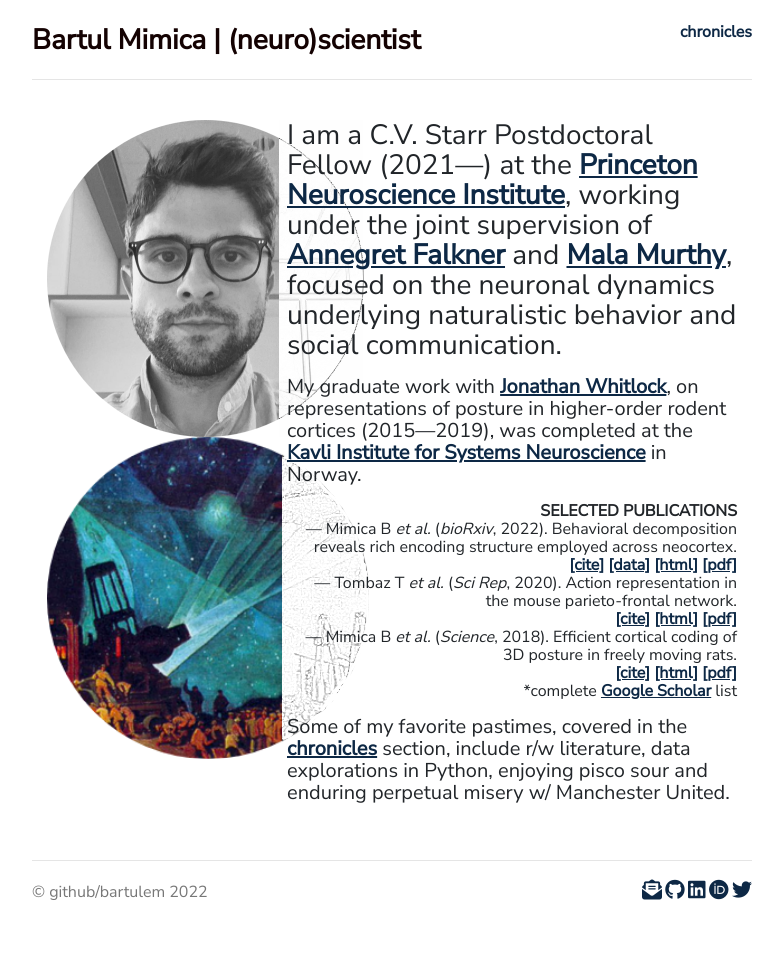
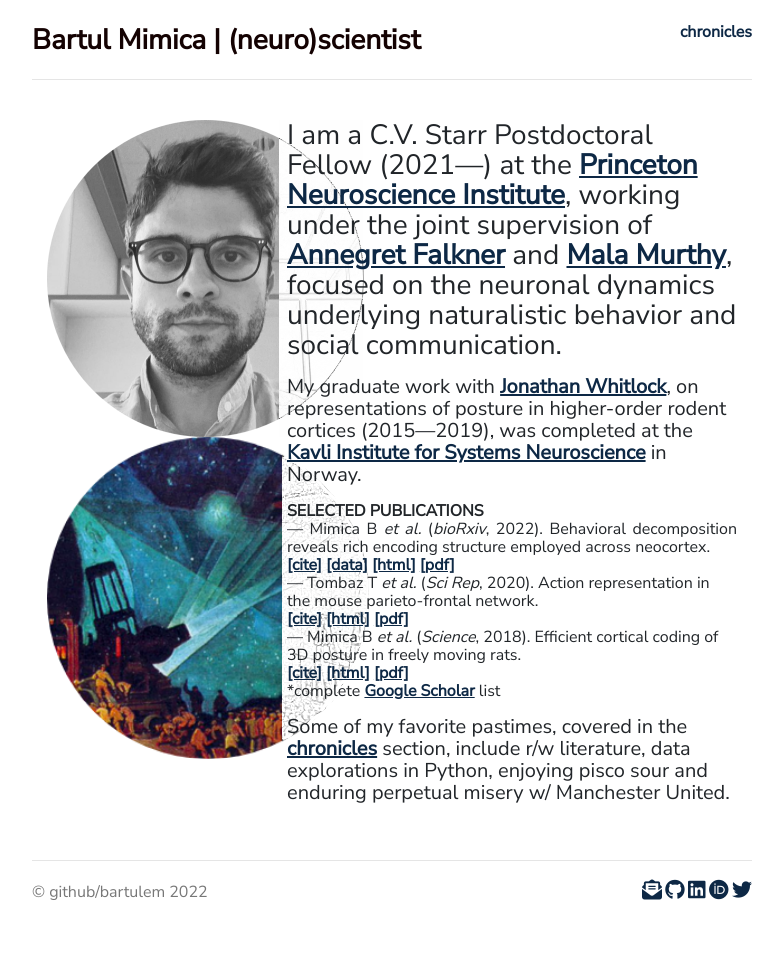
Before and after one commit to bartulem/bartulem.github.io, a Jekyll site: the page built from index.html, in a window 1280 px wide. Shown: the whole page, without its empty margins (248-1031 px from the left). Built offline with Jekyll 4.4.1, drawn with Linux system fonts in a browser that asks for light colours; nearby versions of some CDN libraries; comment, search, counter and statistics services are not loaded; a style sheet for code colours, icons or effects is not loaded.

Commit message:
change pubs layout v25

```diff
--- a/index.html
+++ b/index.html
@@ -16,8 +16,8 @@
 
 	<p>My graduate work with <a style= "text-decoration: underline" target="_blank" href="https://www.whitlocklab.org/">Jonathan Whitlock</a>, on representations of posture in higher-order rodent cortices (2015—2019), was completed at the <a style= "text-decoration: underline" target="_blank" href="https://www.ntnu.edu/kavli">Kavli Institute for Systems Neuroscience</a> in Norway.</p>
 
-	<p align="right" class="publications"> <b>SELECTED PUBLICATIONS</b>
-	<br/> — Mimica B <em>et al.</em> (<em>bioRxiv</em>, 2022). Behavioral decomposition reveals rich encoding structure employed across neocortex. <br/> <a href="files/mimica2022.bib" download><u>[cite]</u></a> <a href="https://figshare.com/articles/dataset/Rat_3D_Tracking_E-Phys_KISN_2020_Dataset/17903834" target="_blank"><u>[data]</u></a> <a href="https://www.biorxiv.org/content/10.1101/2022.02.08.479515v2" target="_blank"><u>[html]</u></a> <a href="/files/MTBFDW_2022_bioRxiv.pdf" target="_blank"><u>[pdf]</u></a> <a class="altmetric-embed" data-badge-popover="right" data-badge-type="4" data-doi="10.1101/2022.02.08.479515" data-hide-no-mentions="false"></a> </a> <span class="__dimensions_badge_embed__" data-doi="10.1101/2022.02.08.479515" data-style="small_rectangle"></span><script async src="https://badge.dimensions.ai/badge.js" charset="utf-8"></script>
+	<p align="justify" class="publications"> <b>SELECTED PUBLICATIONS</b>
+	<br/> — Mimica B <em>et al.</em> (<em>bioRxiv</em>, 2022). Behavioral decomposition reveals rich encoding structure employed across neocortex. <br/> <a href="files/mimica2022.bib" download><u>[cite]</u></a> <a href="https://figshare.com/articles/dataset/Rat_3D_Tracking_E-Phys_KISN_2020_Dataset/17903834" target="_blank"><u>[data]</u></a> <a href="https://www.biorxiv.org/content/10.1101/2022.02.08.479515v2" target="_blank"><u>[html]</u></a> <a href="/files/MTBFDW_2022_bioRxiv.pdf" target="_blank"><u>[pdf]</u></a> <a class="altmetric-embed" data-badge-popover="right" data-badge-type="4" data-doi="10.1101/2022.02.08.479515" data-hide-no-mentions="false"></a> </a> <span class="__dimensions_badge_embed__" data-doi="10.1101/2022.02.08.479515" data-style="small_circle"></span><script async src="https://badge.dimensions.ai/badge.js" charset="utf-8"></script>
 	<br/> — Tombaz T <em>et al.</em> (<em>Sci Rep</em>, 2020). Action representation in <br/> the mouse parieto-frontal network. <br/> <a href="files/tombaz2020.bib" download><u>[cite]</u></a> <a href="https://www.nature.com/articles/s41598-020-62089-6?error=cookies_not_supported&code=e0a538d4-9569-4b30-b2d1-d78d1c8e03b3" target="_blank"><u>[html]</u></a> <a href="/files/tombaz2020_scireports.pdf" target="_blank"><u>[pdf]</u></a> <a class="altmetric-embed" data-badge-popover="right" data-badge-type="4" data-doi="10.1038/s41598-020-62089-6" data-hide-no-mentions="true"></a> </a> <span class="__dimensions_badge_embed__" data-doi="10.1038/s41598-020-62089-6" data-style="small_rectangle"></span><script async src="https://badge.dimensions.ai/badge.js" charset="utf-8"></script>
 	<br/> — Mimica B <em>et al.</em> (<em>Science</em>, 2018). Efficient cortical coding of <br/> 3D posture in freely moving rats. <br/> <a href="/files/mimica2018.bib" download><u>[cite]</u></a> <a href="https://science.sciencemag.org/content/362/6414/584" target="_blank"><u>[html]</u></a> <a href="files/mimica2018_science.pdf" target="_blank"><u>[pdf]</u></a> <a class="altmetric-embed" data-badge-popover="right" data-badge-type="4" data-doi="10.1126/science.aau2013" data-hide-no-mentions="true"> </a> <span class="__dimensions_badge_embed__" data-doi="10.1126/science.aau2013" data-style="small_rectangle"></span><script async src="https://badge.dimensions.ai/badge.js" charset="utf-8"></script>
 	<br/> *complete <a href="https://scholar.google.no/citations?user=aUeOyr8AAAAJ&hl=en" target="_blank"><u>Google Scholar</u></a> list</p>
```
